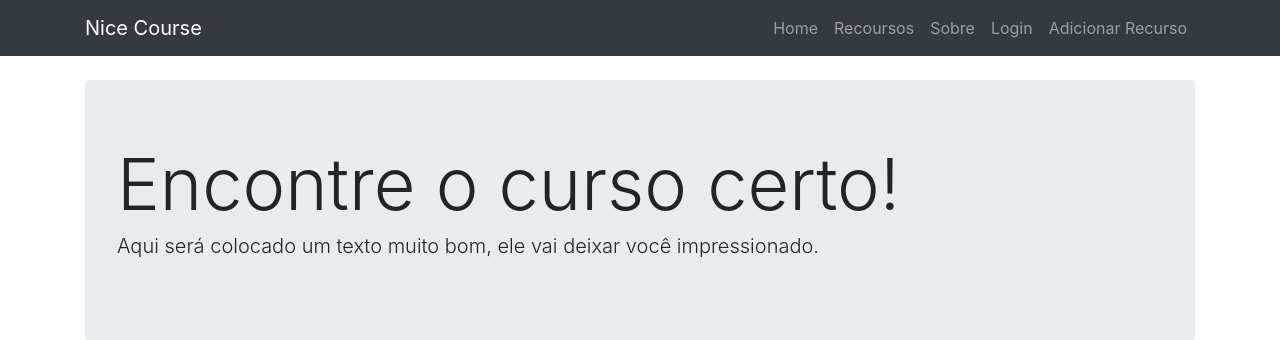
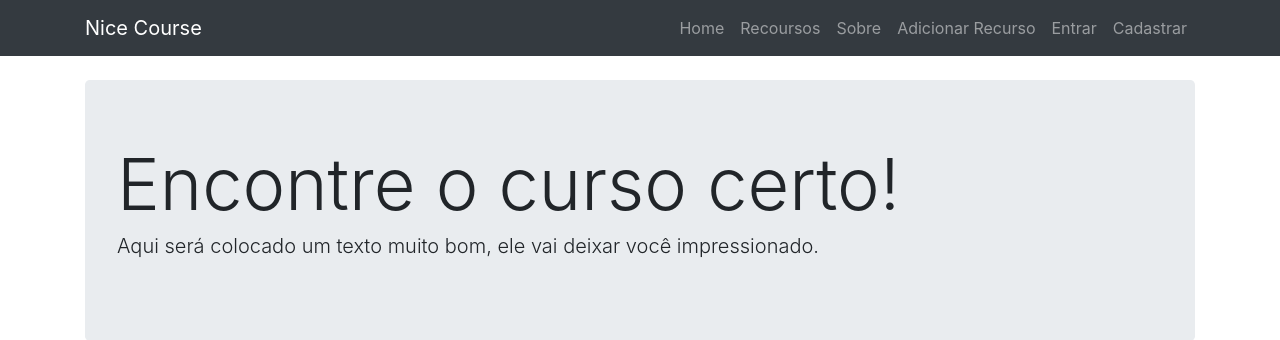
Before and after one commit to capmayer/catalogo_project, a Django app: page / in a window 1280 px wide. Shown: the top 340 px of the page. Run offline with Django 3.2, Linux system fonts and the light colour scheme; data that the repository does not hold is empty; some libraries are stand-ins or nearby versions.

Commit message:
changed base html to support register url

```diff
--- a/recourses/templates/recourses/base.html
+++ b/recourses/templates/recourses/base.html
@@ -39,11 +39,20 @@
             <a class="nav-link" href="#">Sobre</a>
           </li>
           <li class="nav-item">
-            <a class="nav-link" href="{% url 'account_login' %}">Login</a>
+            <a class="nav-link" href="{% url 'recourse_new' %}">Adicionar Recurso</a>
+          </li>
+          {% if user.is_authenticated %}
+          <li class="nav-item">
+            <a class="nav-link" href="{% url 'account_logout' %}">Hello, {{ user.username }}.</a>
+          </li>
+          {% else %}
+          <li class="nav-item">
+            <a class="nav-link" href="{% url 'account_login' %}">Entrar</a>
           </li>
           <li class="nav-item">
-            <a class="nav-link" href="{% url 'recourse_new' %}">Adicionar Recurso</a>
+            <a class="nav-link" href="{% url 'account_signup' %}">Cadastrar</a>
           </li>
+          {% endif %}
         </ul>
       </div>
     </div>
```
